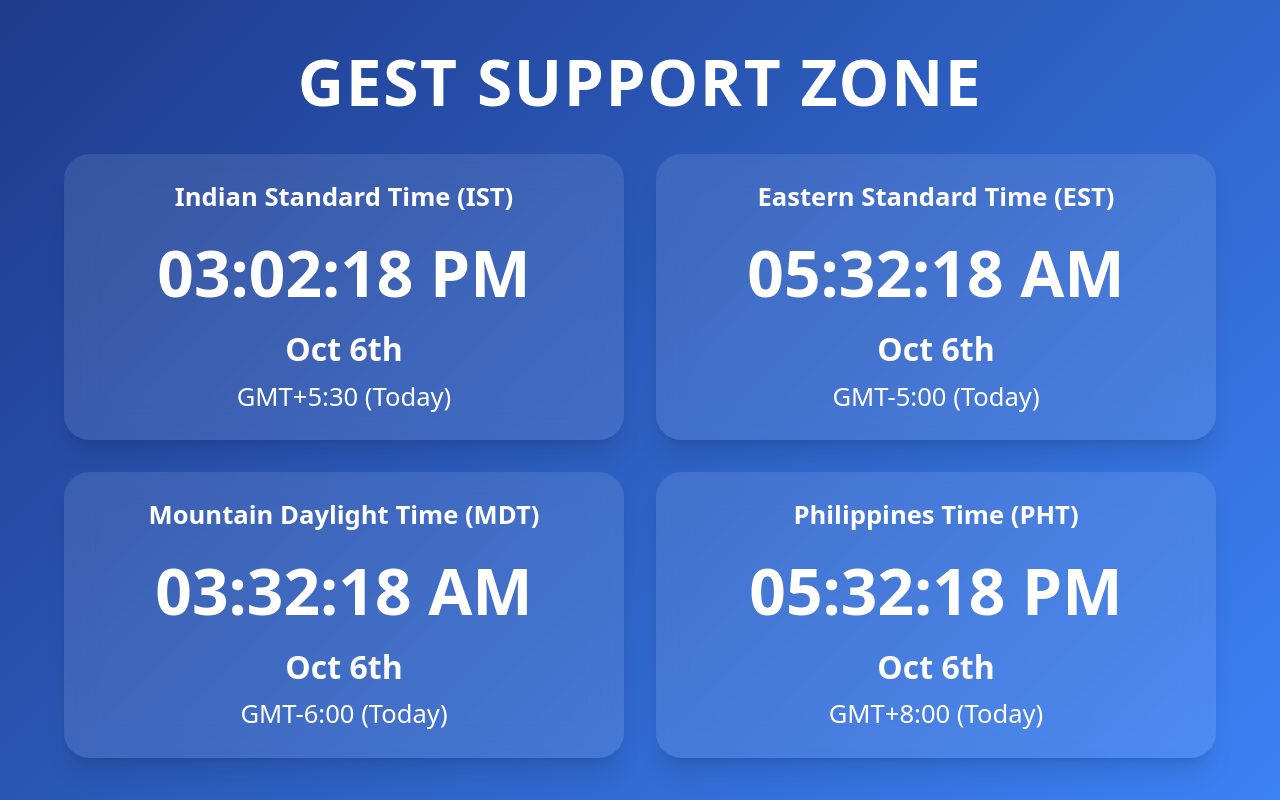
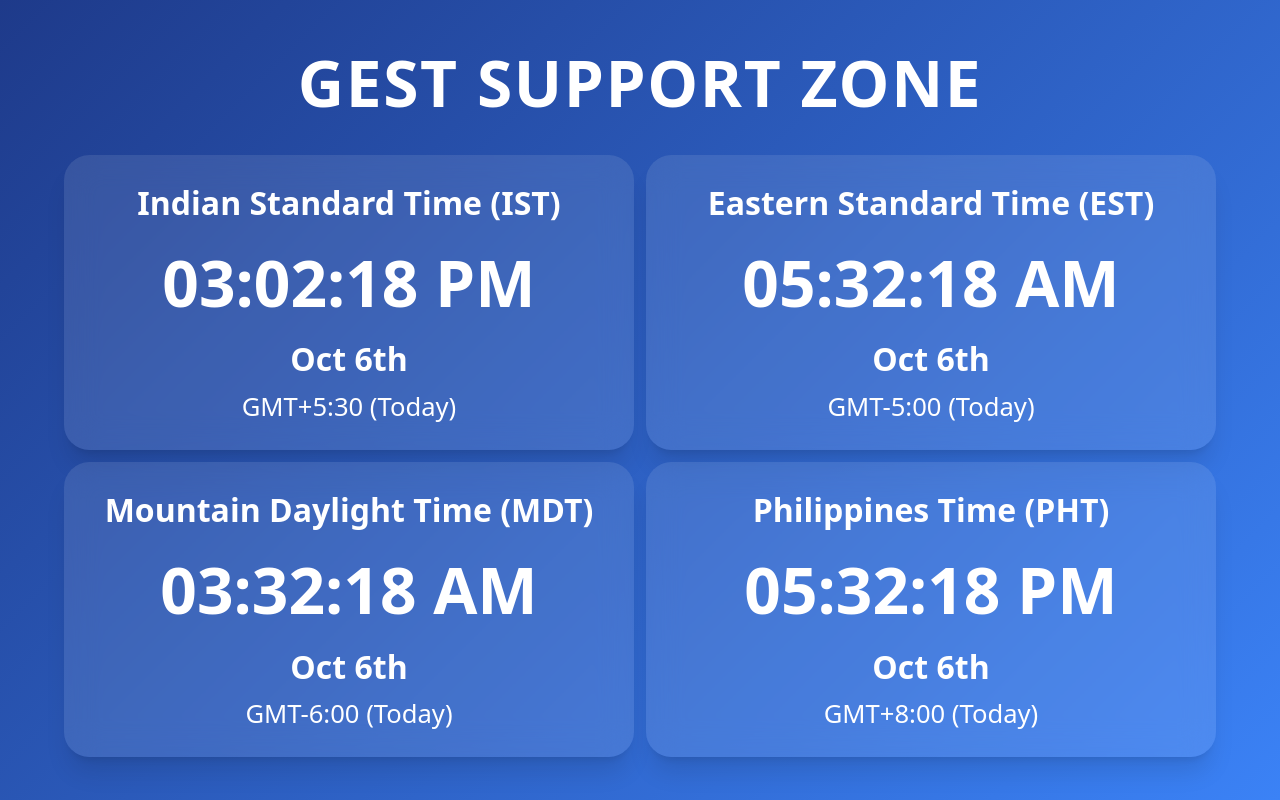
Before and after one commit to Dheeraj2749/GEST_SUPPORT, a plain HTML site: page index.html in a window 1280 px wide. Drawn offline with nearby package versions, Linux system fonts and the light colour scheme.

Commit message:
Update index.html

```diff
--- a/index.html
+++ b/index.html
@@ -45,10 +45,10 @@
     </h1>
 
     <!-- 2x2 Timezone Grid -->
-    <div class="grid grid-cols-1 sm:grid-cols-2 gap-[4vh] w-full max-w-[90vw] max-h-[80vh] items-center justify-center">
+    <div class="grid grid-cols-1 sm:grid-cols-2 gap-[1.5vh] w-full max-w-[90vw] max-h-[80vh] items-center justify-center">
       <!-- IST -->
       <div class="bg-white/10 backdrop-blur-lg rounded-3xl p-[3vh] shadow-xl flex flex-col justify-center items-center h-full">
-        <h2 class="text-[clamp(1rem,2vw,2.5rem)] font-bold mb-2">Indian Standard Time (IST)</h2>
+        <h2 class="text-[clamp(1rem,2.5vw,3rem)] font-bold mb-2">Indian Standard Time (IST)</h2>
         <p id="ist-time" class="time text-[clamp(1.8rem,5vw,6rem)] font-bold"></p>
         <p id="ist-date" class="text-[clamp(1.2rem,2.5vw,2.5rem)] font-semibold mt-1"></p>
         <p class="text-[clamp(1rem,2vw,2.5rem)] mt-1">GMT+5:30 (Today)</p>
@@ -56,7 +56,7 @@
 
       <!-- EST -->
       <div class="bg-white/10 backdrop-blur-lg rounded-3xl p-[3vh] shadow-xl flex flex-col justify-center items-center h-full">
-        <h2 class="text-[clamp(1rem,2vw,2.5rem)] font-bold mb-2">Eastern Standard Time (EST)</h2>
+        <h2 class="text-[clamp(1rem,2.5vw,3rem)] font-bold mb-2">Eastern Standard Time (EST)</h2>
         <p id="est-time" class="time text-[clamp(1.8rem,5vw,6rem)] font-bold"></p>
         <p id="est-date" class="text-[clamp(1.2rem,2.5vw,2.5rem)] font-semibold mt-1"></p>
         <p class="text-[clamp(1rem,2vw,2.5rem)] mt-1">GMT-5:00 (Today)</p>
@@ -64,7 +64,7 @@
 
       <!-- MDT -->
       <div class="bg-white/10 backdrop-blur-lg rounded-3xl p-[3vh] shadow-xl flex flex-col justify-center items-center h-full">
-        <h2 class="text-[clamp(1rem,2vw,2.5rem)] font-bold mb-2">Mountain Daylight Time (MDT)</h2>
+        <h2 class="text-[clamp(1rem,2.5vw,3rem)] font-bold mb-2">Mountain Daylight Time (MDT)</h2>
         <p id="mdt-time" class="time text-[clamp(1.8rem,5vw,6rem)] font-bold"></p>
         <p id="mdt-date" class="text-[clamp(1.2rem,2.5vw,2.5rem)] font-semibold mt-1"></p>
         <p class="text-[clamp(1rem,2vw,2.5rem)] mt-1">GMT-6:00 (Today)</p>
@@ -72,7 +72,7 @@
 
       <!-- PHT -->
       <div class="bg-white/10 backdrop-blur-lg rounded-3xl p-[3vh] shadow-xl flex flex-col justify-center items-center h-full">
-        <h2 class="text-[clamp(1rem,2vw,2.5rem)] font-bold mb-2">Philippines Time (PHT)</h2>
+        <h2 class="text-[clamp(1rem,2.5vw,3rem)] font-bold mb-2">Philippines Time (PHT)</h2>
         <p id="pht-time" class="time text-[clamp(1.8rem,5vw,6rem)] font-bold"></p>
         <p id="pht-date" class="text-[clamp(1.2rem,2.5vw,2.5rem)] font-semibold mt-1"></p>
         <p class="text-[clamp(1rem,2vw,2.5rem)] mt-1">GMT+8:00 (Today)</p>
```
